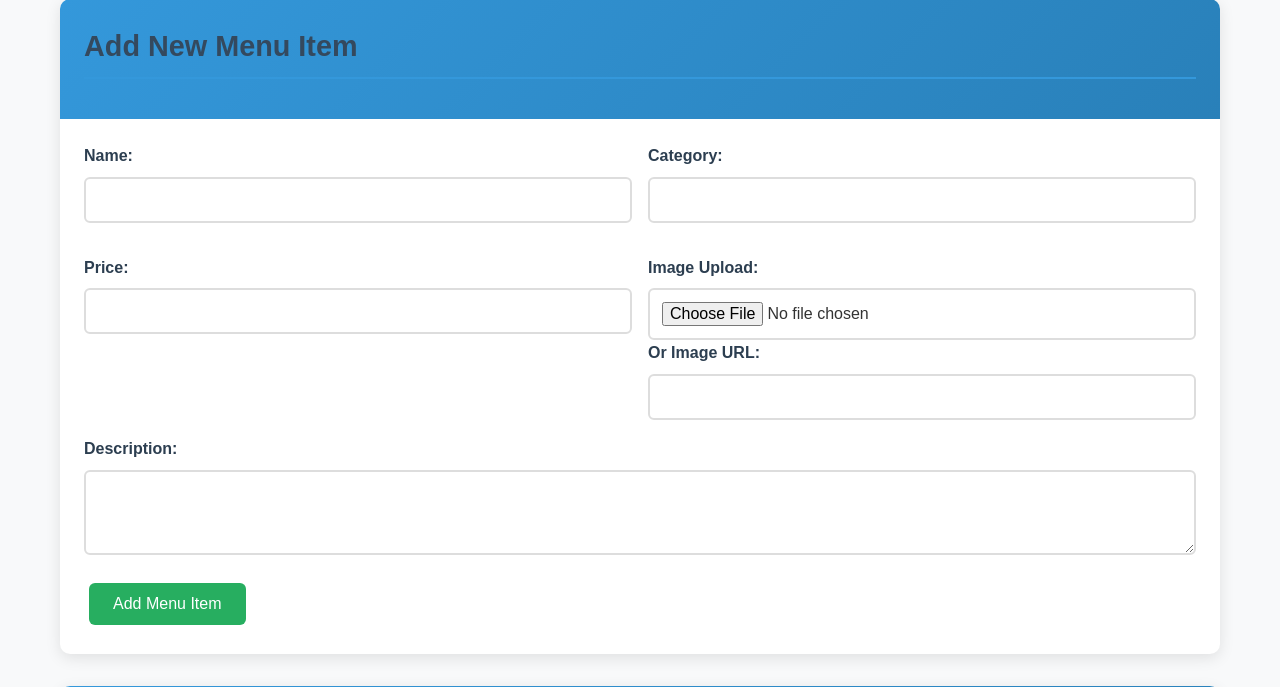
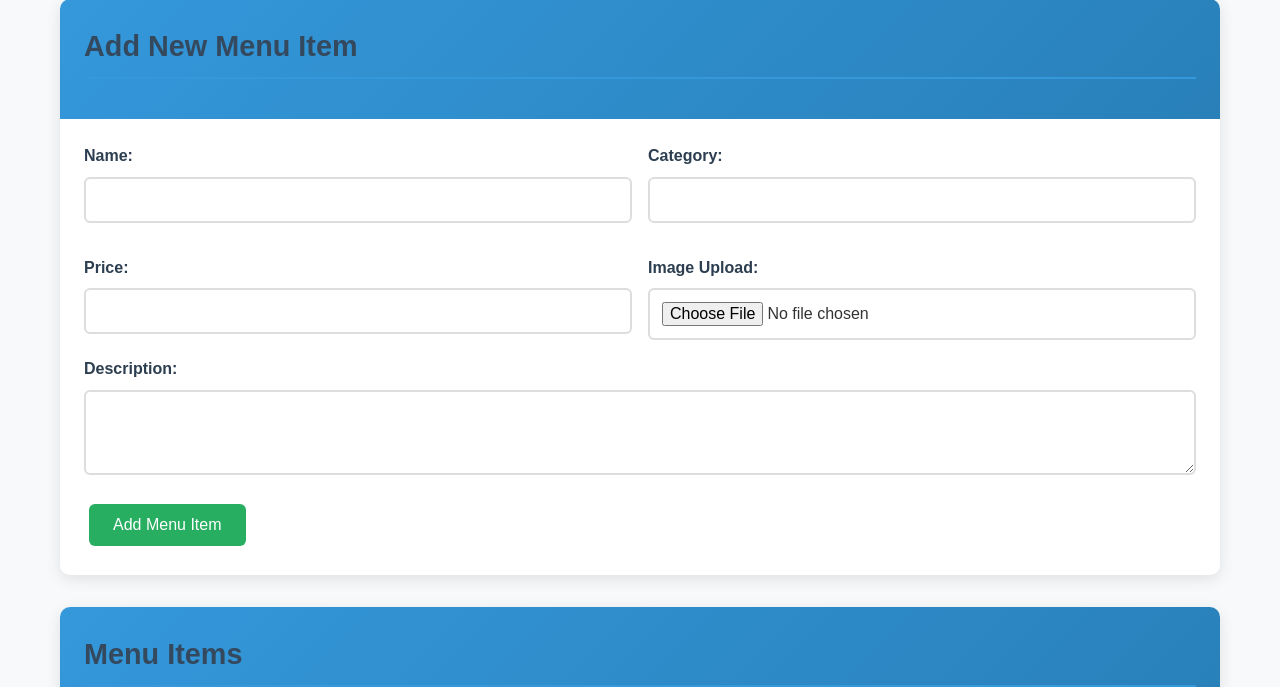
Before and after one commit to maharjankelvin/Nearest-branch-finder, a PHP site: page /admin/manage_menu.php in a window 1280 px wide. Shown: the part 199-886 px from the top of the page. Run offline with PHP 8.4, Linux system fonts and the light colour scheme; a user stored in the database is signed in; data comes from the database, SQL or seed files in the repository.

Commit message:
Add files via upload

```diff
--- a/food_ordering/admin/manage_menu.php
+++ b/food_ordering/admin/manage_menu.php
@@ -31,8 +31,6 @@ if ($_SERVER['REQUEST_METHOD'] === 'POST') {
                             $image_url = 'assets/images/' . $newName;
                         }
                     }
-                } else if (!empty($_POST['image_url'])) {
-                    $image_url = sanitizeInput($_POST['image_url']);
                 }
                 $stmt = executeQuery(
                     "INSERT INTO menu_items (name, description, price, category, image_url) VALUES (?, ?, ?, ?, ?)",
@@ -66,8 +64,6 @@ if ($_SERVER['REQUEST_METHOD'] === 'POST') {
                             $image_url = 'assets/images/' . $newName;
                         }
                     }
-                } else if (!empty($_POST['image_url'])) {
-                    $image_url = sanitizeInput($_POST['image_url']);
                 }
                 $status = sanitizeInput($_POST['status']);
 
@@ -132,10 +128,7 @@ include '../includes/header.php';
                     </div>
                     <div class="form-group">
                         <label for="image_file">Image Upload:</label>
-                        <input type="file" id="image_file" name="image_file" accept="image/*">
-                        <br>
-                        <label for="image_url">Or Image URL:</label>
-                        <input type="url" id="image_url" name="image_url">
+                        <input type="file" id="image_file" name="image_file" accept="image/*" required>
                     </div>
                 </div>
                 <div class="form-group">
@@ -218,9 +211,6 @@ include '../includes/header.php';
             <div class="form-group">
                 <label for="editImageFile">Image Upload:</label>
                 <input type="file" id="editImageFile" name="image_file" accept="image/*">
-                <br>
-                <label for="editImageUrl">Or Image URL:</label>
-                <input type="url" id="editImageUrl" name="image_url">
             </div>
             <div class="form-group">
                 <label for="editDescription">Description:</label>
@@ -245,7 +235,6 @@ function editItem(item) {
     document.getElementById('editName').value = item.name;
     document.getElementById('editCategory').value = item.category;
     document.getElementById('editPrice').value = item.price;
-    document.getElementById('editImageUrl').value = item.image_url || '';
     document.getElementById('editDescription').value = item.description || '';
     document.getElementById('editStatus').value = item.status;
     document.getElementById('editModal').style.display = 'block';
--- a/food_ordering/user/menu.php
+++ b/food_ordering/user/menu.php
@@ -39,8 +39,8 @@ include '../includes/header.php';
                 <div class="menu-grid">
                     <?php foreach ($items as $item): ?>
                         <div class="menu-item">
-                            <?php if ($item['image_url']): ?>
-                                <img src="<?php echo htmlspecialchars($item['image_url']); ?>" alt="<?php echo htmlspecialchars($item['name']); ?>" onerror="this.style.display='none'">
+                            <?php if (!empty($item['image_url'])): ?>
+                                <img src="../<?php echo htmlspecialchars($item['image_url']); ?>" alt="<?php echo htmlspecialchars($item['name']); ?>" style="width:100%;height:200px;object-fit:cover;" onerror="this.style.display='none'">
                             <?php else: ?>
                                 <div style="height: 200px; background: linear-gradient(135deg, #f8f9fa, #e9ecef); display: flex; align-items: center; justify-content: center; color: #6c757d; font-size: 3rem;">
                                     🍽️
```
Also changed, not shown: food_ordering/serve_image.php (added, +19 -0 lines), food_ordering/assets/images/menu_689a14120d9383.17334242.png (added).
